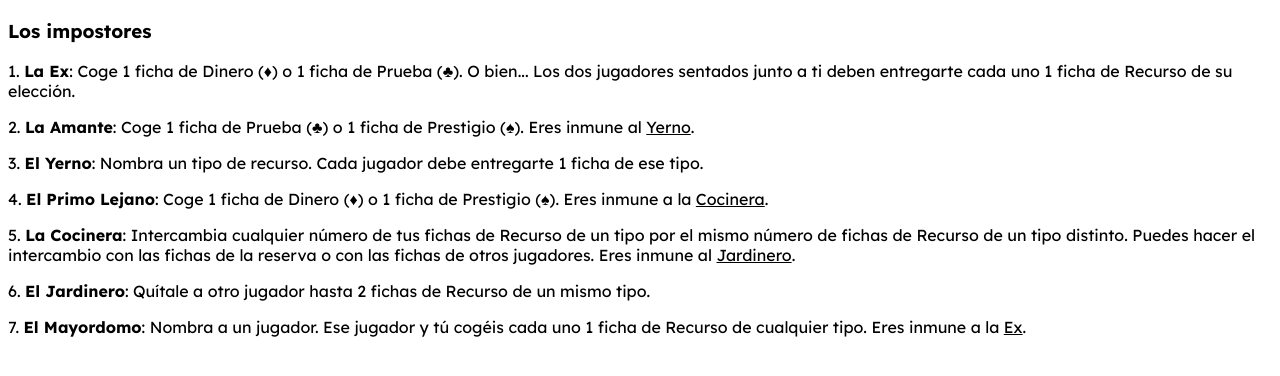
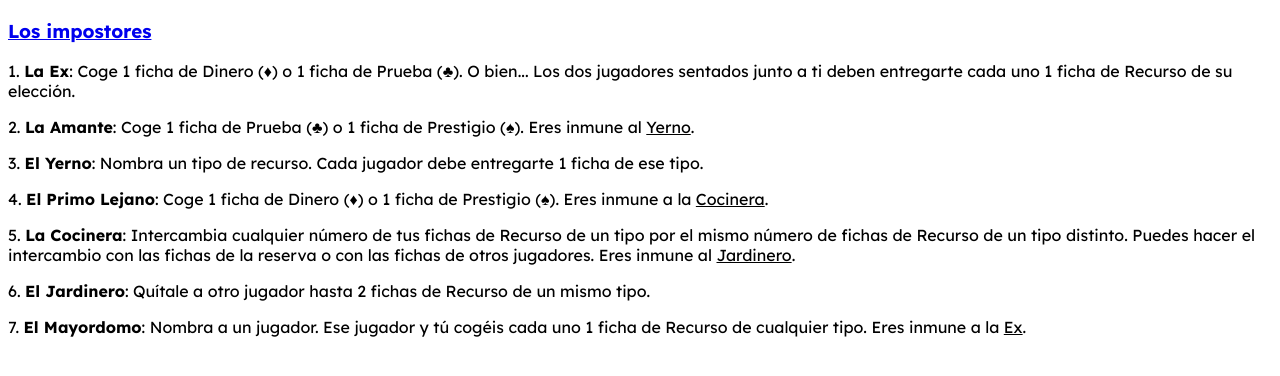
Before and after one commit to luiscastro193/hoax, a plain HTML site: page index.html in a window 1280 px wide. Drawn offline with Linux system fonts and the light colour scheme.

Commit message:
Quick sharing

```diff
--- a/index.html
+++ b/index.html
@@ -23,7 +23,7 @@
 	</style>
 </head>
 <body>
-	<h3>Los impostores</h3>
+	<h3><a href="https://luiscastro193.github.io/qr-generator/#https%3A%2F%2Fluiscastro193.github.io%2Fhoax%2F" target="_blank" rel="noopener">Los impostores</a></h3>
 	<ol>
 		<li><strong>La Ex</strong>: Coge 1 ficha de Dinero (♦) o 1 ficha de Prueba (♣). O bien... Los dos jugadores sentados junto a ti deben entregarte cada uno 1 ficha de Recurso de su elección.</li>
 		<li><strong>La Amante</strong>: Coge 1 ficha de Prueba (♣) o 1 ficha de Prestigio (♠). Eres inmune al <u>Yerno</u>.</li>
```
